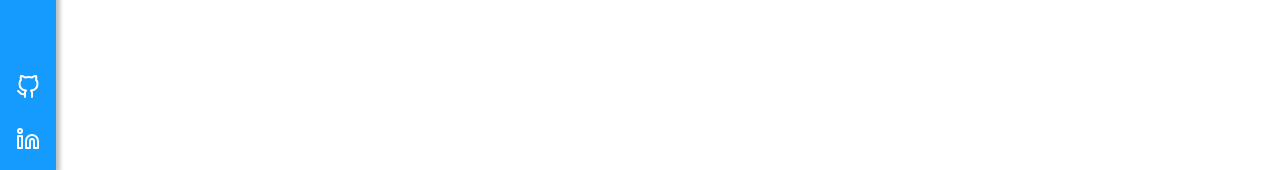
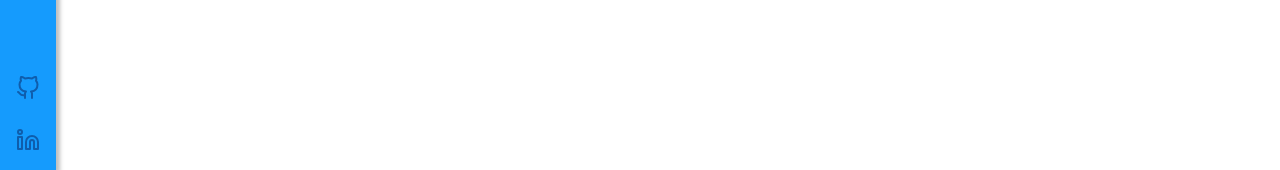
Before and after one commit to ramHruday/rh-dev, a React (Create React App) app: page / in a window 1280 px wide. Shown: the part 627-797 px from the top of the page. Built offline with nearby package versions, Linux system fonts and the light colour scheme.

Commit message:
git linked urls added

```diff
--- a/src/containers/side-nav/side-nav.tsx
+++ b/src/containers/side-nav/side-nav.tsx
@@ -40,8 +40,20 @@
 const SocialWebBox: React.FC = () => {
   return (
     <div className="social-list d-flex p-2 w-100 flex-column justify-content-around">
-      <GitHub key="git" className="cursor-pointer" />
-      <Linkedin className="" />
+      <a
+        href="https://github.com/ramHruday"
+        target="_blank"
+        rel="noopener noreferrer"
+      >
+        <GitHub />
+      </a>
+      <a
+        href="https://www.linkedin.com/in/rama-hrudayb/"
+        target="_blank"
+        rel="noopener noreferrer"
+      >
+        <Linkedin />
+      </a>
     </div>
   );
 };
```
Also changed, not shown: public/manifest.json, public/site.webmanifest.
